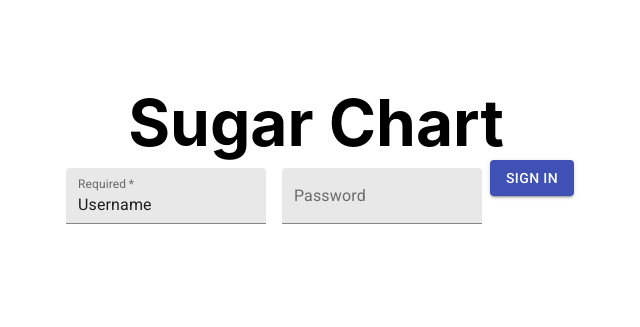
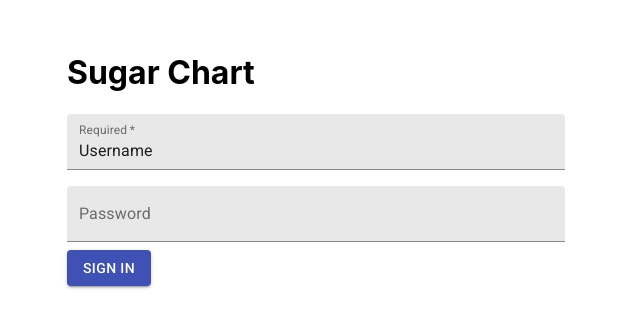
Before and after one commit to PartyHaus54/sugarChart, a Next.js app: page / in a window 1280 px wide. Shown: the part 241-568 px from the top of the page, without its empty margins (324-964 px from the left). Built offline with nearby package versions, Linux system fonts and the light colour scheme.

Commit message:
fixed login input spacing

```diff
--- a/pages/index.js
+++ b/pages/index.js
@@ -1,6 +1,7 @@
 import Head from 'next/head';
 import Image from 'next/image';
 import styles from '../styles/Home.module.css';
+import Container from '@material-ui/core/Container';
 import Button from '@material-ui/core/Button';
 import TextField from '@material-ui/core/TextField';
 import { makeStyles } from '@material-ui/core/styles';
@@ -33,17 +34,19 @@ export default function Home() {
         <link rel="stylesheet" href="https://fonts.googleapis.com/icon?family=Material+Icons" />
       </Head>
 
-      <main className={styles.main}>
-        <h1 className={styles.title}>
+      <main>
+        <Container maxwidth="sm">
+          <h1>
             Sugar Chart
           </h1>
-        <form className={classes.root} noValidate autoComplete="off">
+          <form noValidate autoComplete="off">
           <TextField
             required
             id="username"
             label="Required"
             defaultValue="Username"
             variant="filled"
+            fullWidth
           />
             <TextField
               id="password"
@@ -51,9 +54,12 @@ export default function Home() {
               type="password"
               autoComplete="current-password"
               variant="filled"
+              margin="normal"
+              fullWidth
             />
             <Button variant="contained" color="primary">Sign In</Button>
           </form>
+        </Container>
       </main>
     </div>
   )
```
Lines whose indentation alone changed are shown as unchanged.
